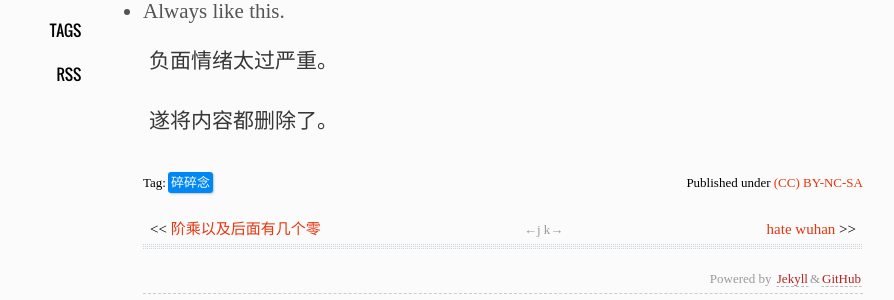
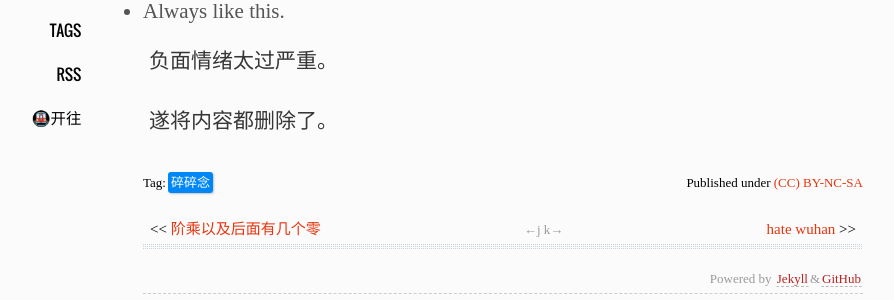
Before and after one commit to xavierskip/xavierskip.github.io, a Jekyll site: the page built from _posts/2012-08-05-life-struggle.md, in a window 1280 px wide. Shown: the part 175-475 px from the top of the page, without its empty margins (137-1031 px from the left). Built offline with Jekyll 4.4.1, drawn with Linux system fonts in a browser that asks for light colours; comment, search, counter and statistics services are not loaded; a style sheet for code colours, icons or effects is not loaded.

Commit message:
加入开往 https://www.travellings.cn/docs/join

```diff
--- a/_layouts/default.html
+++ b/_layouts/default.html
@@ -29,6 +29,7 @@
         <span><a  class="" href="/what/">What</a></span>
         <span><a  class="" href="/tags/">Tags</a></span>
         <span><a  class="" href="/feed.xml">RSS</a></span>
+        <span><a  class="" href="https://www.travellings.cn/go.html" target="_blank" rel="noopener" title="开往-友链接力">🚇开往</a></span>
         </nav>
         <article class="content">{{ content }}</article>
       </div>
```
